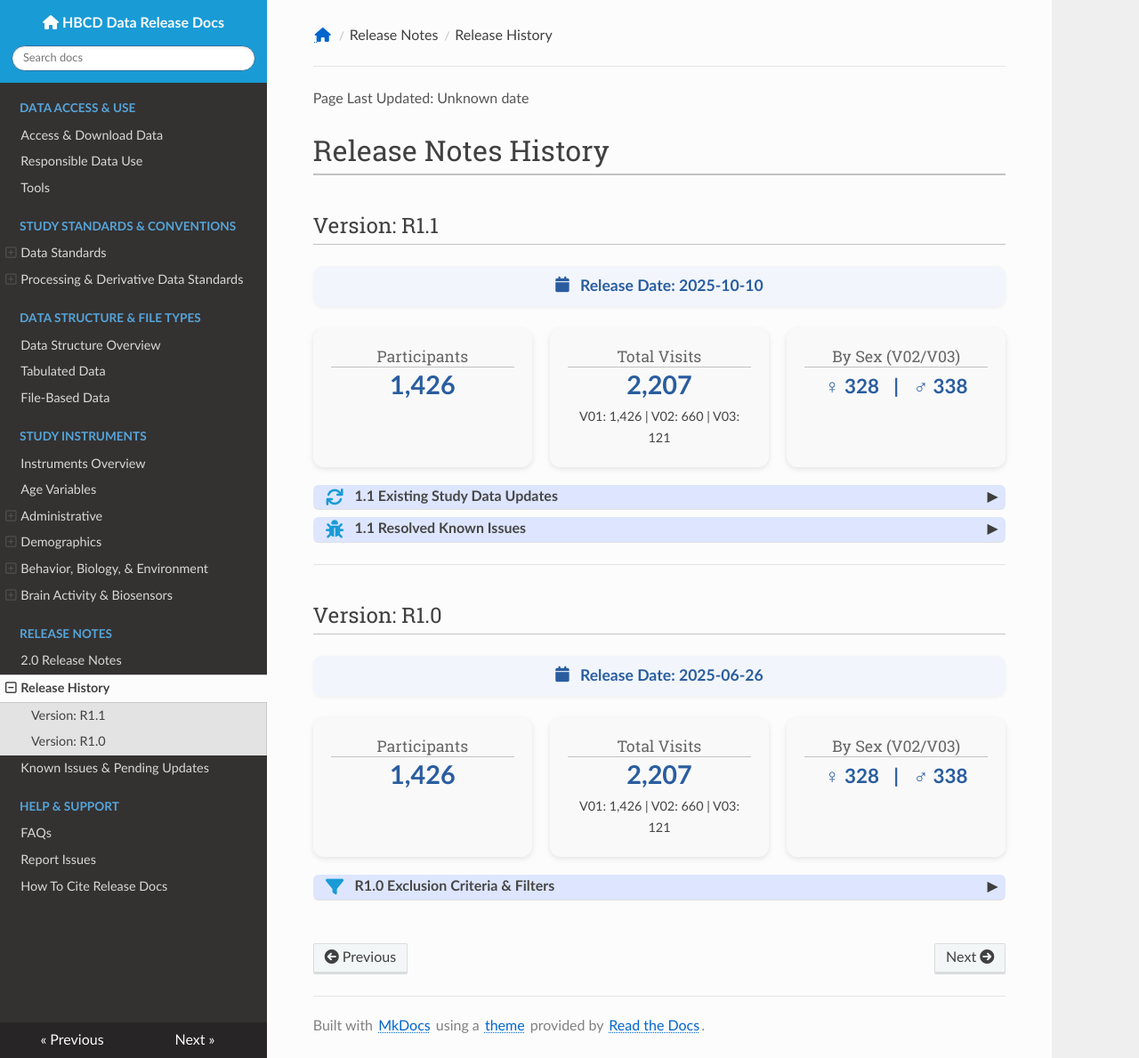
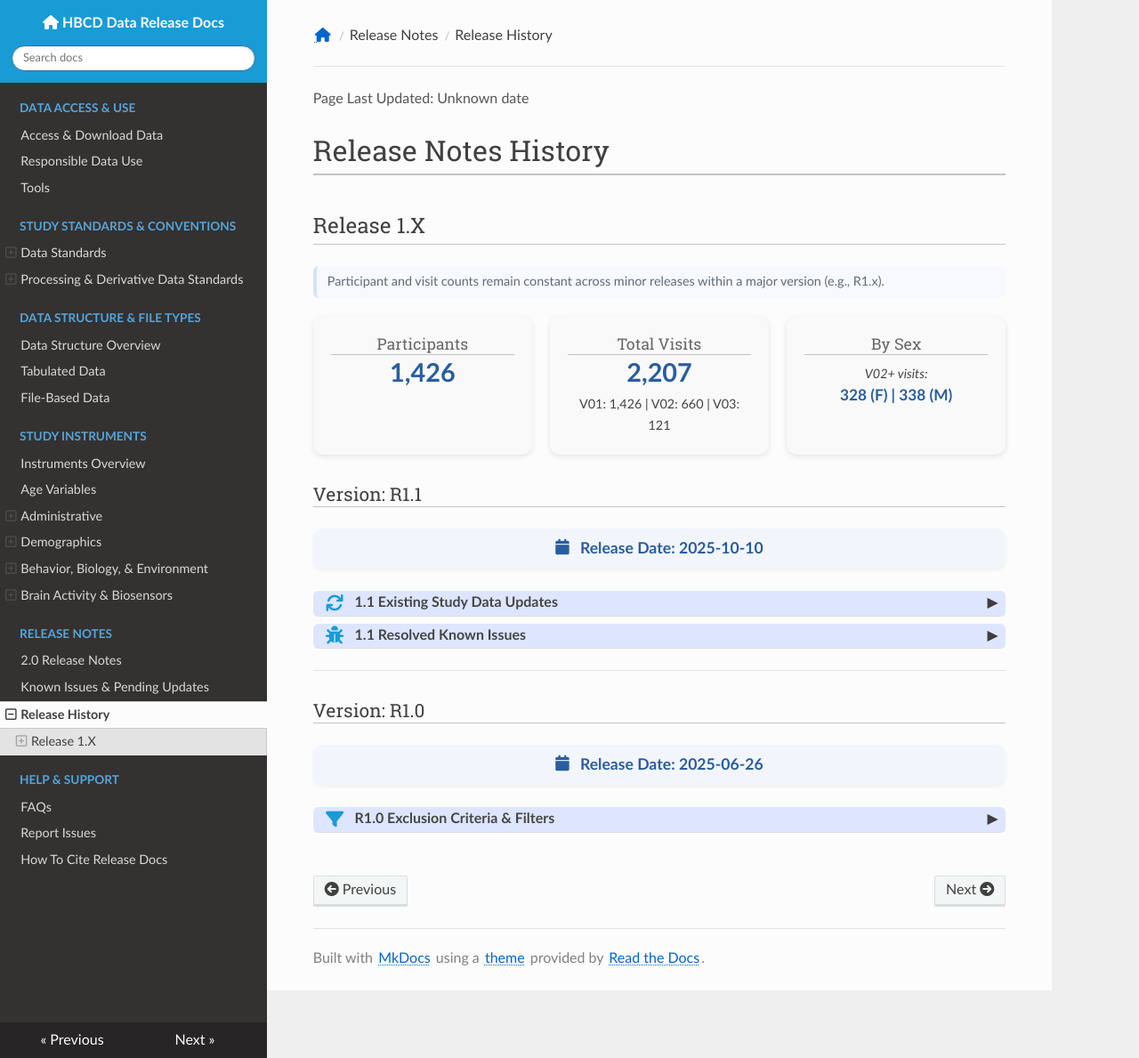
Before and after one commit to nbdc-datahub/hbcd-docs, an MkDocs documentation site: the page built from docs/changelog/release-history.md, in a window 1280 px wide and 1189 px high. Shown: the whole window at 89% size. Built offline with MkDocs 1.6.1, drawn with Linux system fonts in a browser that asks for light colours; nearby versions of some CDN libraries.

Commit message:
combine release histories for R1 and add css classes for release notes formatting

```diff
--- a/docs/changelog/release-history.md
+++ b/docs/changelog/release-history.md
@@ -4,38 +4,53 @@
     max-width: 90% !important;
     flex-grow: 1 !important;
 }
+.meta-note {
+  font-size: 0.9em;
+  color: #5f6b7a;
+  background: #f7f9fc;
+  border-left: 4px solid #d6e2f5;
+  padding: 8px 12px;
+  margin: 10px 0 20px 0;
+  border-radius: 6px;
+  line-height: 1.4;
+}
 </style>
 
 # Release Notes History
 
-## Version: R1.1
+## Release 1.X
 
-<div style="background:#f2f6fc; padding:12px 20px; border-radius:10px; text-align:center; margin-bottom:25px; box-shadow:0 2px 4px rgba(0,0,0,0.05);">
-  <span style="font-size:1.1em; font-weight:600; color:#2a5d9f;">
-    <i class="fa-solid fa-calendar" style="margin-right:8px; vertical-align: 1px;"></i>
+<p class="meta-note">
+  Participant and visit counts remain constant across minor releases within a major version (e.g., R1.x).
+</p>
+
+<div style="display:flex; flex-wrap:wrap; gap:20px; justify-content:center; margin:20px 0;">
+<div class="card">
+<h3>Participants</h3>
+<p class="big">1,426</p>
+</div>
+<div class="card">
+<h3>Total Visits</h3>
+<p class="big">2,207</p>
+<p class="small">
+V01: 1,426 | V02: 660 | V03: 121</p>
+</div>
+<div class="card">
+<h3>By Sex</h3>
+<p class="small">
+  <i>V02+ visits:</i><br>
+  <span class="big" style="font-size:1.2em;">328 (F) | 338 (M)</span><br><br>
+</p>
+</div>
+</div>
+
+### Version: R1.1
+
+<div class="release-banner">
+  <span class="release-text">
+    <i class="fa-solid fa-calendar release-icon"></i>
     Release Date: 2025-10-10
   </span>
-</div>
-
-<div style="display: flex; flex-wrap: wrap; gap: 20px; justify-content: center; margin: 20px 0;">
-  <!-- Participants -->
-  <div style="background:#f9f9f9; flex:1; min-width:180px; padding:20px; border-radius:12px; box-shadow:0 2px 6px rgba(0,0,0,0.1); text-align:center;">
-    <h3 style="margin:0; font-size:1.1em; color:#666;">Participants</h3>
-    <p style="margin:10px 0 0; font-size:1.8em; font-weight:600; color:#2a5d9f;">1,426</p>
-  </div>
-  <!-- Visits -->
-  <div style="background:#f9f9f9; flex:1; min-width:180px; padding:20px; border-radius:12px; box-shadow:0 2px 6px rgba(0,0,0,0.1); text-align:center;">
-    <h3 style="margin:0; font-size:1.1em; color:#666;">Total Visits</h3>
-    <p style="margin:10px 0 0; font-size:1.8em; font-weight:600; color:#2a5d9f;">2,207</p>
-    <p style="margin:10px 0 0; font-size:0.9em; color:#444;">V01: 1,426 | V02: 660 | V03: 121</p>
-  </div>
-  <!-- By Sex -->
-  <div style="background:#f9f9f9; flex:1; min-width:180px; padding:20px; border-radius:12px; box-shadow:0 2px 6px rgba(0,0,0,0.1); text-align:center;">
-    <h3 style="margin:0; font-size:1.1em; color:#666;">By Sex (V02/V03)</h3>
-    <p style="margin:10px 0 0; font-size:1.4em; font-weight:600; color:#2a5d9f;">
-      ♀ 328 &nbsp; | &nbsp; ♂ 338
-    </p>
-  </div>
 </div>
 
 <div id="1.1-main-updates" class="table-banner" onclick="toggleCollapse(this)">
@@ -130,34 +145,13 @@ Added BrainSwipes QC (<code>img_brainswipes*</code>) results missing from R1.0 (
 
 ---
 
-## Version: R1.0
+### Version: R1.0
 
-<div style="background:#f2f6fc; padding:12px 20px; border-radius:10px; text-align:center; margin-bottom:25px; box-shadow:0 2px 4px rgba(0,0,0,0.05);">
-  <span style="font-size:1.1em; font-weight:600; color:#2a5d9f;">
-    <i class="fa-solid fa-calendar" style="margin-right:8px; vertical-align: 1px;"></i>
+<div class="release-banner">
+  <span class="release-text">
+    <i class="fa-solid fa-calendar release-icon"></i>
     Release Date: 2025-06-26
   </span>
-</div>
-
-<div style="display: flex; flex-wrap: wrap; gap: 20px; justify-content: center; margin: 20px 0;">
-  <!-- Participants -->
-  <div style="background:#f9f9f9; flex:1; min-width:180px; padding:20px; border-radius:12px; box-shadow:0 2px 6px rgba(0,0,0,0.1); text-align:center;">
-    <h3 style="margin:0; font-size:1.1em; color:#666;">Participants</h3>
-    <p style="margin:10px 0 0; font-size:1.8em; font-weight:600; color:#2a5d9f;">1,426</p>
-  </div>
-  <!-- Visits -->
-  <div style="background:#f9f9f9; flex:1; min-width:180px; padding:20px; border-radius:12px; box-shadow:0 2px 6px rgba(0,0,0,0.1); text-align:center;">
-    <h3 style="margin:0; font-size:1.1em; color:#666;">Total Visits</h3>
-    <p style="margin:10px 0 0; font-size:1.8em; font-weight:600; color:#2a5d9f;">2,207</p>
-    <p style="margin:10px 0 0; font-size:0.9em; color:#444;">V01: 1,426 | V02: 660 | V03: 121</p>
-  </div>
-  <!-- By Sex -->
-  <div style="background:#f9f9f9; flex:1; min-width:180px; padding:20px; border-radius:12px; box-shadow:0 2px 6px rgba(0,0,0,0.1); text-align:center;">
-    <h3 style="margin:0; font-size:1.1em; color:#666;">By Sex (V02/V03)</h3>
-    <p style="margin:10px 0 0; font-size:1.4em; font-weight:600; color:#2a5d9f;">
-      ♀ 328 &nbsp; | &nbsp; ♂ 338
-    </p>
-  </div>
 </div>
 
 <div id="r1-exclusions" class="table-banner" onclick="toggleCollapse(this)">
--- a/docs/css/custom.css
+++ b/docs/css/custom.css
@@ -400,8 +400,26 @@ pre > code {
 }
 
 
-/* CHANGELOG CARDS */
-
+/* RELEASE NOTES */
+/* RELEASE DATE BANNER */
+.release-banner {
+  background: #f2f6fc;
+  padding: 12px 20px;
+  border-radius: 10px;
+  text-align: center;
+  margin-bottom: 25px;
+  box-shadow: 0 2px 4px rgba(0, 0, 0, 0.05);
+}
+.release-banner .release-text {
+  font-size: 1.1em;
+  font-weight: 600;
+  color: #2a5d9f;
+}
+.release-banner .release-icon {
+  margin-right: 8px;
+  vertical-align: 1px;
+}
+/* CHANGE/COUNTS CARDS AT TOP OF PAGE */
 .tag {
   display: inline-block;
   font-size: 0.7em;
--- a/mkdocs.yml
+++ b/mkdocs.yml
@@ -154,8 +154,8 @@ nav:
             - Infant Sensor Questionnaire: instruments/sensors/questionnaire.md
   - Release Notes:
     - 2.0 Release Notes: changelog/releasenotes.md
+    - Known Issues & Pending Updates: changelog/issues-updates.md
     - Release History: changelog/release-history.md
-    - Known Issues & Pending Updates: changelog/issues-updates.md
   - Help & Support:
     - FAQs: help/faq.md
     - Report Issues: help/reportissue.md
```
Also changed, not shown: docs/changelog/releasenotes.md (+4 -3 lines).
